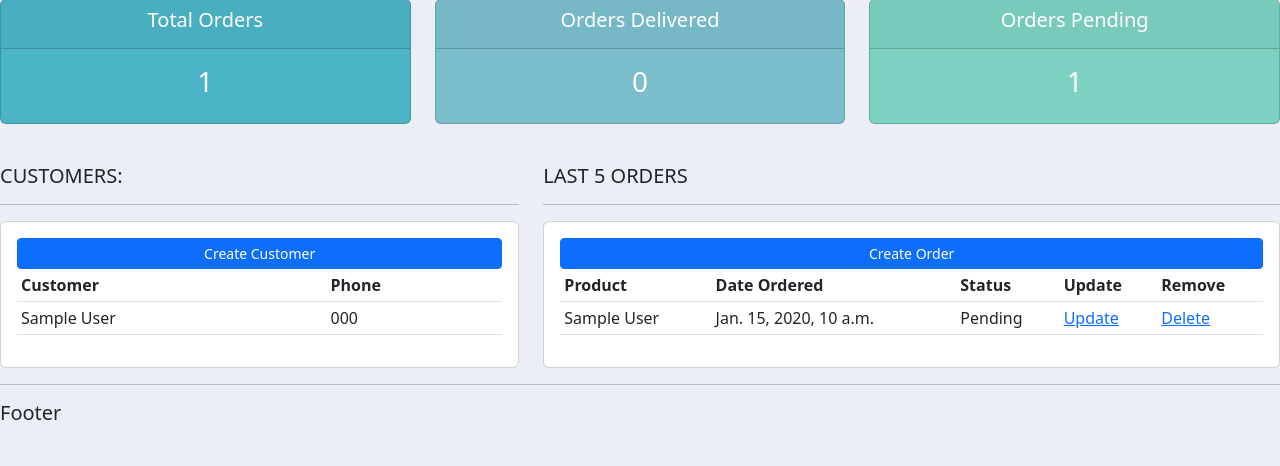
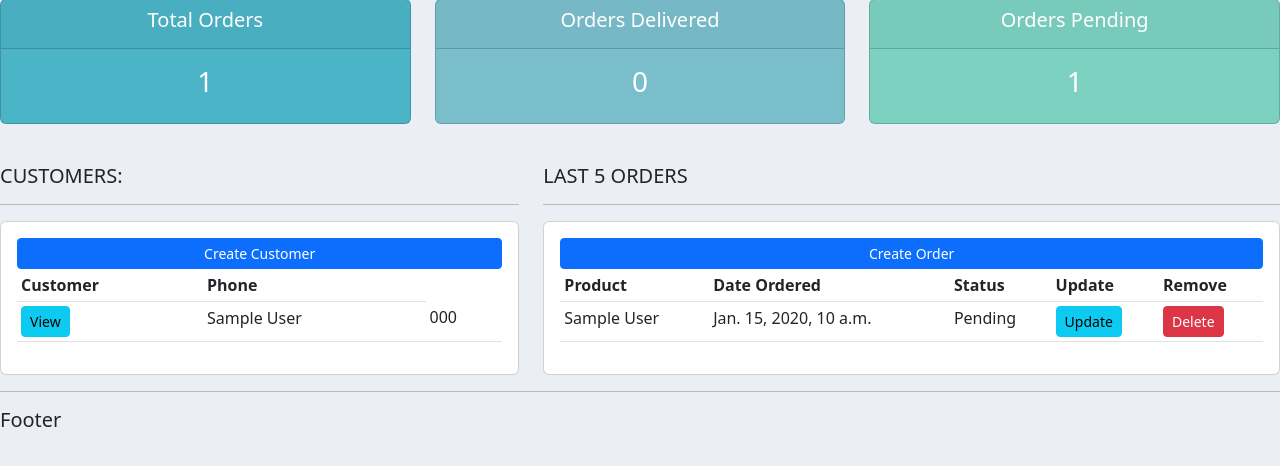
Before and after one commit to mejia-b/Science-Nerds, a Django app: page / in a window 1280 px wide. Shown: the part 141-607 px from the top of the page. Run offline with Django 4.2, Linux system fonts and the light colour scheme; tables that the repository leaves empty hold one stand-in row (values such as "Sample post").

Commit message:
Add dynamic url routing

```diff
--- a/sciencenerds/accounts/templates/accounts/dashboard.html
+++ b/sciencenerds/accounts/templates/accounts/dashboard.html
@@ -21,6 +21,7 @@
 
                 {% for customer in customers%}
                 <tr>
+                    <td><a class="btn btn-sm btn-info" href="{%url 'customer' customer.id %}">View</a></td>
                     <td>{{customer.name}}</td>
                     <td>{{customer.phone}}</td>
                 </tr>
@@ -50,8 +51,8 @@
                     <td>{{order.product}}</td>
                     <td>{{order.date_created}}</td>
                     <td>{{order.status}}</td>
-                    <td><a href="">Update</a></td>
-                    <td><a href="">Delete</a></td>
+                    <td><a class="btn btn-sm btn-info" href="">Update</a></td>
+                    <td><a class="btn btn-sm btn-danger" href="">Delete</a></td>
                 </tr>
                 {% endfor %}
             </table>
--- a/sciencenerds/accounts/templates/accounts/navbar.html
+++ b/sciencenerds/accounts/templates/accounts/navbar.html
@@ -9,10 +9,10 @@
       <div class="collapse navbar-collapse" id="navbarNav">
         <ul class="navbar-nav">
           <li class="nav-item active">
-            <a class="nav-link" href="#">Dashboard</a>
+            <a class="nav-link" href="{% url 'home' %}">Dashboard</a>
           </li>
           <li class="nav-item">
-            <a class="nav-link" href="#">Products</a>
+            <a class="nav-link" href="{% url 'products' %}">Products</a>
           </li>
         </ul>
       </div>
--- a/sciencenerds/accounts/urls.py
+++ b/sciencenerds/accounts/urls.py
@@ -2,7 +2,7 @@ from django.urls import path
 from .views import HomeView, ProductsView, CustomerView
 
 urlpatterns = [
-    path('',HomeView.as_view()),
-    path('products', ProductsView.as_view()),
-    path('customer', CustomerView.as_view()),
+    path('',HomeView.as_view(), name='home'),
+    path('products', ProductsView.as_view(), name='products'),
+    path('customer/<str:id>', CustomerView.as_view(), name='customer'),
 ]
--- a/sciencenerds/accounts/views.py
+++ b/sciencenerds/accounts/views.py
@@ -34,8 +34,16 @@ class ProductsView(View):
 
 
 class CustomerView(View):
-    def get(self,request):
+    def get(self,request,id):
+        customer = Customer.objects.get(id=id)
+        orders = customer.order_set.all()
+        total_orders = orders.count()
         return render(
             request = request,
             template_name= 'accounts/customers.html',
+            context={
+                'customer':customer,
+                'orders': orders,
+                'total_orders': total_orders,
+            }
         )
```
Also changed, not shown: sciencenerds/accounts/templates/accounts/customers.html (+14 -3 lines).
